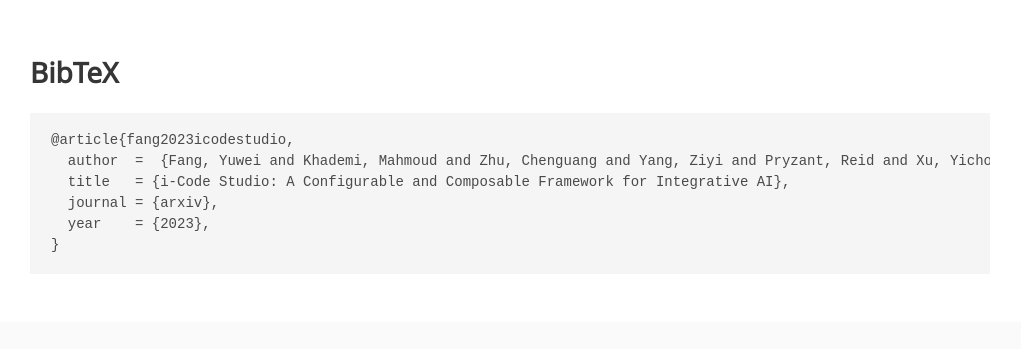
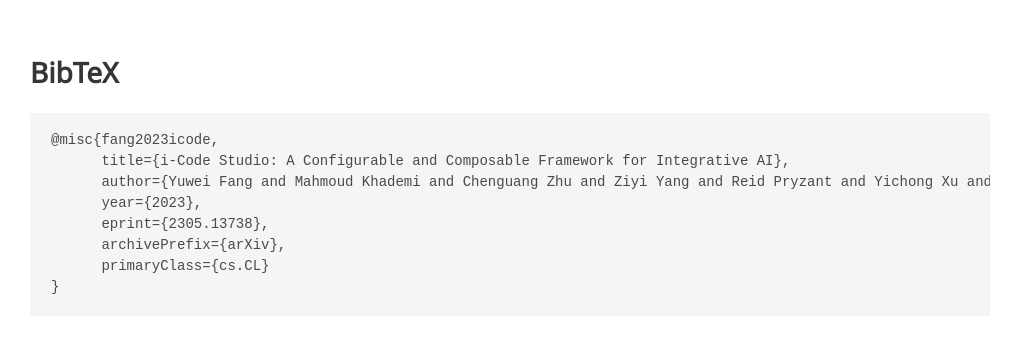
Before and after one commit to i-code-studio/i-code-studio.github.io, a plain HTML site: page index.html in a window 1280 px wide. Shown: the part 2875-3224 px from the top of the page, without its empty margins (130-1151 px from the left). Drawn offline with nearby package versions, Linux system fonts and the light colour scheme; some icons are missing; a web font is replaced by a local one.

Commit message:
fix link

```diff
--- a/index.html
+++ b/index.html
@@ -69,16 +69,16 @@
               <a href="https://www.microsoft.com/en-us/research/people/yaoqian/">Yao Qian</a>,
             </span>
             <span class="author-block">
-              <a href="http://www.ricardomartinbrualla.com">Takuya Yoshioka</a>,
+              <a href="https://www.microsoft.com/en-us/research/people/tayoshio/">Takuya Yoshioka</a>,
             </span>
             <span class="author-block">
-              <a href="http://www.ricardomartinbrualla.com">Lu Yuan</a>,
+              <a href="https://www.microsoft.com/en-us/research/people/luyuan/">Lu Yuan</a>,
             </span>
             <span class="author-block">
-              <a href="http://www.ricardomartinbrualla.com">Michael Zeng</a>,
+              <a href="https://www.microsoft.com/en-us/research/people/nzeng/">Michael Zeng</a>,
             </span>
             <span class="author-block">
-              <a href="http://www.ricardomartinbrualla.com">Xuedong Huang</a>
+              <a href="https://www.microsoft.com/en-us/research/people/xdh/">Xuedong Huang</a>
             </span>
           </div>
 
@@ -100,7 +100,7 @@
                 </a>
               </span>
               <span class="link-block">
-                <a href="https://arxiv.org/abs/2011.12948"
+                <a href="https://arxiv.org/abs/2305.13738"
                    class="external-link button is-normal is-rounded is-dark">
                   <span class="icon">
                       <i class="ai ai-arxiv"></i>
@@ -220,11 +220,13 @@
 <section class="section" id="BibTeX">
   <div class="container is-max-desktop content">
     <h2 class="title">BibTeX</h2>
-    <pre><code>@article{fang2023icodestudio,
-  author  =  {Fang, Yuwei and Khademi, Mahmoud and Zhu, Chenguang and Yang, Ziyi and Pryzant, Reid and Xu, Yichong and Qian, Yao and Yoshioka, Takuya and Yuan, Lu and Zeng, Michael and Huang, Xuedong},
-  title   = {i-Code Studio: A Configurable and Composable Framework for Integrative AI},
-  journal = {arxiv},
-  year    = {2023},
+    <pre><code>@misc{fang2023icode,
+      title={i-Code Studio: A Configurable and Composable Framework for Integrative AI},
+      author={Yuwei Fang and Mahmoud Khademi and Chenguang Zhu and Ziyi Yang and Reid Pryzant and Yichong Xu and Yao Qian and Takuya Yoshioka and Lu Yuan and Michael Zeng and Xuedong Huang},
+      year={2023},
+      eprint={2305.13738},
+      archivePrefix={arXiv},
+      primaryClass={cs.CL}
 }</code></pre>
   </div>
 </section>
```
